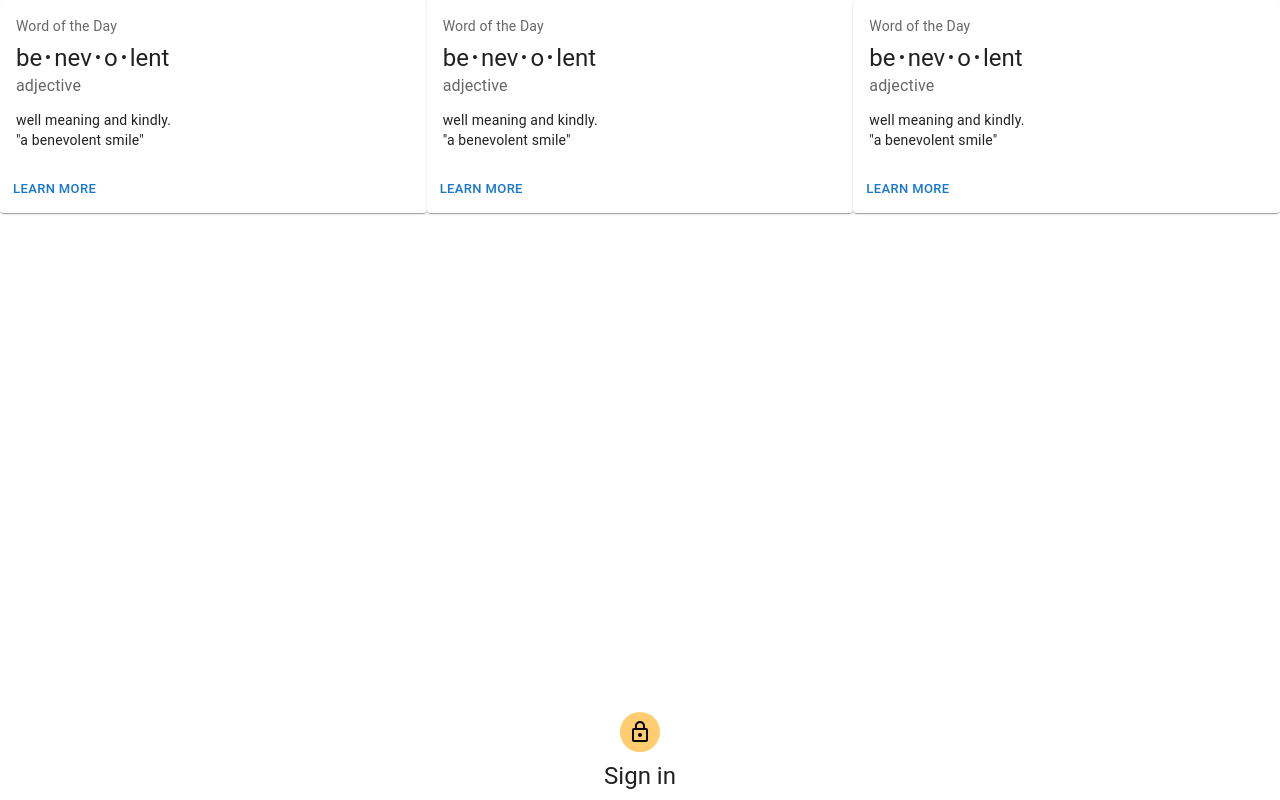
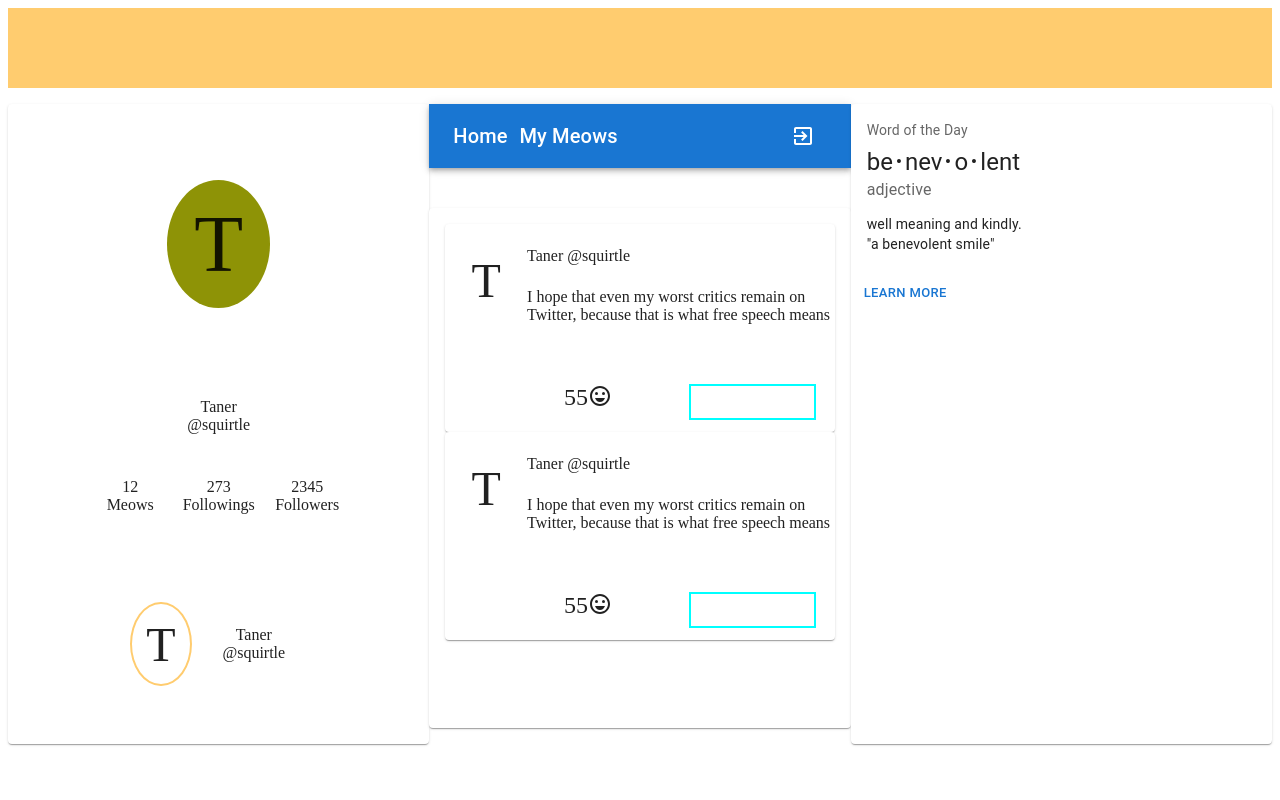
Before and after one commit to tanerdundar/SharE-6.FE, a React (Vite) app in the folder SharE-6/: page / in a window 1280 px wide. Shown: the top 800 px of the page. Built offline with nearby package versions, Linux system fonts and the light colour scheme.

Commit message:
add new components

```diff
--- a/SharE-6/src/App.css
+++ b/SharE-6/src/App.css
@@ -1,4 +1,4 @@
-.home {
+.cards {
   display: flex;
   height: 80vh;
 }
@@ -6,3 +6,122 @@
   width: 100%;
   height: 80vh;
 }
+.profile,
+.number,
+.mini-profile-inside,
+.description,
+.mp-photo,
+.mp-name {
+  display: flex;
+  flex-direction: column;
+  align-items: center;
+}
+.photo,
+.name,
+.numbers,
+.mini-profile {
+  width: 70%;
+  display: flex;
+  justify-content: center;
+  align-items: center;
+}
+.photo {
+  height: 35vh;
+}
+.photo-inside {
+  height: 16vh;
+  width: 35%;
+  border-radius: 50%;
+  font-size: 10vh;
+  display: flex;
+  justify-content: center;
+  align-items: center;
+}
+.name {
+  height: 8vh;
+  flex-direction: column;
+}
+.numbers {
+  height: 12vh;
+}
+.number-inside {
+  width: 30%;
+}
+.mini-profile {
+  height: 25vh;
+}
+.mini-profile-inside {
+  flex-direction: row;
+  height: 15vh;
+  width: 60%;
+}
+.mp-photo {
+  height: 10vh;
+  width: 35%;
+  border: 2px solid rgba(255, 170, 12, 0.594);
+  border-radius: 50%;
+  justify-content: center;
+  font-size: 6vh;
+}
+.mp-name {
+  height: 10vh;
+  width: 65%;
+  justify-content: center;
+  margin-left: 5%;
+}
+.space {
+  height: 10vh;
+  width: 100%;
+  background-color: rgba(255, 170, 12, 0.594);
+  margin-bottom: 2vh;
+}
+
+.meow-user,
+.meow-content,
+.meow-others {
+  height: 4vh;
+  margin: 2vh 0;
+  width: 100%;
+}
+.meow-user {
+  display: flex;
+  flex-direction: row;
+  align-items: center;
+}
+.meow-content {
+  height: 10vh;
+  margin: 0;
+}
+.meow-others {
+  display: flex;
+  padding-left: 12%;
+  justify-content: space-between;
+}
+.meow-user-photo {
+  width: 15%;
+  height: 10vh;
+  margin: 0 3%;
+  margin-top: 2vh;
+  border-radius: 50%;
+  display: flex;
+  justify-content: center;
+  align-items: center;
+  font-size: 6vh;
+}
+.meow-right {
+  width: 79%;
+}
+.date {
+  height: 4vh;
+  width: 40%;
+  border: 2px solid aqua;
+  margin-right: 18%;
+}
+.like {
+  display: flex;
+  width: 15%;
+  justify-content: space-between;
+}
+.like-number {
+  font-size: 3vh;
+}
--- a/SharE-6/src/App.jsx
+++ b/SharE-6/src/App.jsx
@@ -6,19 +6,33 @@ import SignUp from "./components/SignUp";
 import Home from "./components/Home";
 
 function App() {
+  const temporaryUser = {
+    username: "squirtle",
+    firstName: "Taner",
+    email: "asd@kmail.com",
+    password: "123456",
+    meows: "12",
+    followings: "273",
+    followers: "2345",
+  };
   const [count, setCount] = useState(0);
-  const [situation, setSituation] = useState(true);
-  const situChanger = () => {
-    setSituation(!situation);
+  const [isSigned, setIsSigned] = useState(true);
+  const [isLogged, setIsLogged] = useState(true);
+  const signChanger = () => {
+    setIsSigned(!isSigned);
+  };
+  const logChanger = () => {
+    setIsLogged(!isLogged);
   };
 
   return (
     <Router>
-      <Home />
-      {situation ? (
-        <SignIn changer={situChanger} situ={situation} />
+      {isLogged ? (
+        <Home user={temporaryUser} changer={logChanger} isLogged={isLogged} />
+      ) : isSigned ? (
+        <SignIn changer={signChanger} isSigned={isSigned} />
       ) : (
-        <SignUp changer={situChanger} situ={situation} />
+        <SignUp changer={signChanger} isSigned={isSigned} />
       )}
     </Router>
   );
--- a/SharE-6/src/components/FlowCard.jsx
+++ b/SharE-6/src/components/FlowCard.jsx
@@ -5,6 +5,8 @@ import CardActions from "@mui/material/CardActions";
 import CardContent from "@mui/material/CardContent";
 import Button from "@mui/material/Button";
 import Typography from "@mui/material/Typography";
+import NavBar from "./NavBar";
+import Meow from "./Meow";
 
 const bull = (
   <Box
@@ -15,28 +17,13 @@ const bull = (
   </Box>
 );
 
-export default function FlowCard() {
+export default function FlowCard(props) {
   return (
-    <Card sx={{ minWidth: 275 }}>
+    <Card sx={{ minWidth: 275 }} style={{ marginTop: "5vh", height: "65vh" }}>
       <CardContent>
-        <Typography sx={{ fontSize: 14 }} color="text.secondary" gutterBottom>
-          Word of the Day
-        </Typography>
-        <Typography variant="h5" component="div">
-          be{bull}nev{bull}o{bull}lent
-        </Typography>
-        <Typography sx={{ mb: 1.5 }} color="text.secondary">
-          adjective
-        </Typography>
-        <Typography variant="body2">
-          well meaning and kindly.
-          <br />
-          {'"a benevolent smile"'}
-        </Typography>
+        <Meow user={props.user} />
+        <Meow user={props.user} />
       </CardContent>
-      <CardActions>
-        <Button size="small">Learn More</Button>
-      </CardActions>
     </Card>
   );
 }
--- a/SharE-6/src/components/Home.jsx
+++ b/SharE-6/src/components/Home.jsx
@@ -1,18 +1,27 @@
 import FlowCard from "./FlowCard";
+import NavBar from "./NavBar";
 import ProfileCard from "./ProfileCard";
 import SearchCard from "./SearchCard";
 
-function Home() {
+function Home(props) {
   return (
     <div className="home">
+      <div className="space"></div>
+      <div className="cards">
         <div className="card">
-        <ProfileCard />
+          <ProfileCard user={props.user} />
         </div>
         <div className="card">
-        <FlowCard />
+          <NavBar
+            user={props.user}
+            changer={props.changer}
+            isLogged={props.isLogged}
+          />
+          <FlowCard user={props.user} />
         </div>
         <div className="card">
           <SearchCard />
+        </div>
       </div>
     </div>
   );
--- /dev/null
+++ b/SharE-6/src/components/Meow.jsx
@@ -0,0 +1,37 @@
+import React from "react";
+import Card from "@mui/material/Card";
+import CardActions from "@mui/material/CardActions";
+import CardContent from "@mui/material/CardContent";
+import Typography from "@mui/material/Typography";
+import Avatar from "@mui/material/Avatar";
+import SentimentVerySatisfiedIcon from "@mui/icons-material/SentimentVerySatisfied";
+import SentimentVerySatisfiedTwoToneIcon from "@mui/icons-material/SentimentVerySatisfiedTwoTone";
+
+const Meow = (props) => {
+  return (
+    <Card style={{ height: "26vh", display: "flex", flexDirection: "row" }}>
+      <div className="meow-user-photo">{props.user.firstName[0]}</div>
+      <div className="meow-right">
+        <div className="meow-user">
+          {props.user.firstName}
+          {" " + "@" + props.user.username}
+        </div>
+        <div className="meow-content">
+          I hope that even my worst critics remain on Twitter, because that is
+          what free speech means
+        </div>
+        <div className="meow-others">
+          <div className="like">
+            <div className="like-number">55</div>
+            <div className="icon">
+              <SentimentVerySatisfiedIcon />
+            </div>
+          </div>
+          <div className="date"></div>
+        </div>
+      </div>
+    </Card>
+  );
+};
+
+export default Meow;
--- /dev/null
+++ b/SharE-6/src/components/NavBar.jsx
@@ -0,0 +1,70 @@
+import * as React from "react";
+import AppBar from "@mui/material/AppBar";
+import Box from "@mui/material/Box";
+import Toolbar from "@mui/material/Toolbar";
+import Typography from "@mui/material/Typography";
+import IconButton from "@mui/material/IconButton";
+import MenuIcon from "@mui/icons-material/Menu";
+import AccountCircle from "@mui/icons-material/AccountCircle";
+import Switch from "@mui/material/Switch";
+import FormControlLabel from "@mui/material/FormControlLabel";
+import FormGroup from "@mui/material/FormGroup";
+import MenuItem from "@mui/material/MenuItem";
+import Menu from "@mui/material/Menu";
+import ExitToAppIcon from "@mui/icons-material/ExitToApp";
+import { useState } from "react";
+import { useNavigate } from "react-router-dom";
+
+export default function NavBar(props) {
+  const navigate = useNavigate();
+  const logChanger = () => {
+    navigate("login");
+    props.changer(props.isLogged);
+  };
+  const goHome = () => {
+    navigate("home");
+  };
+  const goProfile = () => {
+    navigate(props.user.name);
+  };
+
+  return (
+    <Box sx={{ flexGrow: 1 }}>
+      <AppBar position="static">
+        <Toolbar>
+          <Typography
+            onClick={goHome}
+            variant="h6"
+            component="div"
+            sx={{ flexGrow: 1 }}
+            style={{ cursor: "pointer", display: "flex" }}
+          >
+            Home
+          </Typography>
+          <Typography
+            onClick={goProfile}
+            variant="h6"
+            component="div"
+            sx={{ flexGrow: 1 }}
+            style={{ cursor: "pointer", marginRight: "40%" }}
+          >
+            My Meows
+          </Typography>
+
+          <div>
+            <IconButton
+              size="large"
+              aria-label="account of current user"
+              aria-controls="menu-appbar"
+              aria-haspopup="true"
+              onClick={logChanger}
+              color="inherit"
+            >
+              <ExitToAppIcon />
+            </IconButton>
+          </div>
+        </Toolbar>
+      </AppBar>
+    </Box>
+  );
+}
--- /dev/null
+++ b/SharE-6/src/components/Numbers.jsx
@@ -0,0 +1,10 @@
+function Numbers(props) {
+  return (
+    <div className="number-inside">
+      <div className="number">{props.number}</div>
+      <div className="description">{props.text}</div>
+    </div>
+  );
+}
+
+export default Numbers;
--- /dev/null
+++ b/SharE-6/src/components/Profile.jsx
@@ -0,0 +1,50 @@
+import * as React from "react";
+import Avatar from "@mui/material/Avatar";
+import Stack from "@mui/material/Stack";
+import { deepOrange, deepPurple } from "@mui/material/colors";
+import { useState } from "react";
+
+export default function Profile(props) {
+  const colorPicker = () => {
+    let color = "#";
+    for (let i = 0; i < 6; i++) {
+      let p = Math.floor(Math.random() * 16);
+      if (p < 10) {
+        color += p;
+      } else {
+        switch (p) {
+          case 10:
+            color += "a";
+            break;
+          case 11:
+            color += "b";
+            break;
+          case 12:
+            color += "c";
+            break;
+          case 13:
+            color += "d";
+            break;
+          case 14:
+            color += "e";
+            break;
+          case 15:
+            color += "f";
+            break;
+        }
+      }
+    }
+    return color;
+  };
+  const bgcolor = colorPicker();
+  const bgcolor2 = colorPicker();
+  return (
+    <Stack direction="row" spacing={2}>
+      <Avatar>H</Avatar>
+      <Avatar sx={{ bgcolor: `${bgcolor}` }}>
+        {props.user.firstName[0] + props.user.lastName[0]}
+      </Avatar>
+      <Avatar sx={{ bgcolor: `${bgcolor2}` }}>OP</Avatar>
+    </Stack>
+  );
+}
--- a/SharE-6/src/components/ProfileCard.jsx
+++ b/SharE-6/src/components/ProfileCard.jsx
@@ -5,6 +5,8 @@ import CardActions from "@mui/material/CardActions";
 import CardContent from "@mui/material/CardContent";
 import Button from "@mui/material/Button";
 import Typography from "@mui/material/Typography";
+import Profile from "./Profile";
+import Numbers from "./Numbers";
 
 const bull = (
   <Box
@@ -15,28 +17,69 @@ const bull = (
   </Box>
 );
 
-export default function ProfileCard() {
+export default function ProfileCard(props) {
+  const colorPicker = () => {
+    let color = "#";
+    for (let i = 0; i < 6; i++) {
+      let p = Math.floor(Math.random() * 16);
+      if (p < 10) {
+        color += p;
+      } else {
+        switch (p) {
+          case 10:
+            color += "a";
+            break;
+          case 11:
+            color += "b";
+            break;
+          case 12:
+            color += "c";
+            break;
+          case 13:
+            color += "d";
+            break;
+          case 14:
+            color += "e";
+            break;
+          case 15:
+            color += "f";
+            break;
+        }
+      }
+    }
+    return color;
+  };
+  const bgcolor = colorPicker();
   return (
-    <Card sx={{ minWidth: 275 }}>
-      <CardContent>
-        <Typography sx={{ fontSize: 14 }} color="text.secondary" gutterBottom>
-          Word of the Day
-        </Typography>
-        <Typography variant="h5" component="div">
-          be{bull}nev{bull}o{bull}lent
-        </Typography>
-        <Typography sx={{ mb: 1.5 }} color="text.secondary">
-          adjective
-        </Typography>
-        <Typography variant="body2">
-          well meaning and kindly.
-          <br />
-          {'"a benevolent smile"'}
-        </Typography>
-      </CardContent>
-      <CardActions>
-        <Button size="small">Learn More</Button>
-      </CardActions>
+    <Card sx={{ minWidth: 275 }} style={{ height: "80vh" }}>
+      <div className="profile">
+        <div className="photo">
+          <div
+            className="photo-inside"
+            style={{ backgroundColor: `${bgcolor}` }}
+          >
+            {props.user.firstName[0]}
+          </div>
+        </div>
+        <div className="name">
+          <div className="real-name">{props.user.firstName}</div>
+          <div className="nickname"> {"@" + `${props.user.username}`}</div>
+        </div>
+        <div className="numbers">
+          <Numbers number={props.user.meows} text={"Meows"} />
+          <Numbers number={props.user.followings} text={"Followings"} />
+          <Numbers number={props.user.followers} text={"Followers"} />
+        </div>
+        <div className="mini-profile">
+          <div className="mini-profile-inside">
+            <div className="mp-photo">{props.user.firstName[0]}</div>
+            <div className="mp-name">
+              <div className="real-name">{props.user.firstName}</div>
+              <div className="nickname"> {"@" + `${props.user.username}`}</div>
+            </div>
+          </div>
+        </div>
+      </div>
     </Card>
   );
 }
--- a/SharE-6/src/components/SearchCard.jsx
+++ b/SharE-6/src/components/SearchCard.jsx
@@ -17,7 +17,7 @@ const bull = (
 
 export default function SearchCard() {
   return (
-    <Card sx={{ minWidth: 275 }}>
+    <Card sx={{ minWidth: 275 }} style={{ height: "80vh" }}>
       <CardContent>
         <Typography sx={{ fontSize: 14 }} color="text.secondary" gutterBottom>
           Word of the Day
--- a/SharE-6/src/components/SignIn.jsx
+++ b/SharE-6/src/components/SignIn.jsx
@@ -11,6 +11,7 @@ import Typography from "@mui/material/Typography";
 import Container from "@mui/material/Container";
 import { createTheme, ThemeProvider } from "@mui/material/styles";
 import { useState } from "react";
+import { useNavigate } from "react-router-dom";
 
 function Copyright(props) {
   return (
@@ -23,7 +24,7 @@ function Copyright(props) {
       {"Copyright © "}
       <Link color="inherit" href="https://mui.com/">
         Your Website
-      </Link>{" "}
+      </Link>
       {new Date().getFullYear()}
     </Typography>
   );
@@ -34,6 +35,7 @@ function Copyright(props) {
 const defaultTheme = createTheme();
 
 export default function SignIn(props) {
+  const navigate = useNavigate();
   const handleSubmit = (event) => {
     event.preventDefault();
     const data = new FormData(event.currentTarget);
@@ -42,9 +44,9 @@ export default function SignIn(props) {
       password: data.get("password"),
     });
   };
-  const [situ, setSitu] = useState(false);
-  const situChanger = () => {
-    props.changer(props.situ);
+  const signChanger = () => {
+    navigate("signup");
+    props.changer(props.isSigned);
   };
 
   return (
@@ -117,7 +119,11 @@ export default function SignIn(props) {
                 ---FORGET PASSWORD------FORGET PASSWORD------FORGET PASSWORD------FORGET PASSWORD--- */}
               </Grid>
               <Grid item>
-                <Link href="#" onClick={situChanger} variant="body2">
+                <Link
+                  style={{ cursor: "pointer" }}
+                  onClick={signChanger}
+                  variant="body2"
+                >
                   {"Don't have an account? Sign Up"}
                 </Link>
               </Grid>
--- a/SharE-6/src/components/SignUp.jsx
+++ b/SharE-6/src/components/SignUp.jsx
@@ -10,6 +10,7 @@ import LockOutlinedIcon from "@mui/icons-material/LockOutlined";
 import Typography from "@mui/material/Typography";
 import Container from "@mui/material/Container";
 import { createTheme, ThemeProvider } from "@mui/material/styles";
+import { useNavigate } from "react-router-dom";
 
 function Copyright(props) {
   return (
@@ -22,9 +23,8 @@ function Copyright(props) {
       {"Copyright © "}
       <Link color="inherit" href="https://mui.com/">
         Your Website
-      </Link>{" "}
+      </Link>
       {new Date().getFullYear()}
-      {"."}
     </Typography>
   );
 }
@@ -34,6 +34,7 @@ function Copyright(props) {
 const defaultTheme = createTheme();
 
 export default function SignUp(props) {
+  const navigate = useNavigate();
   const handleSubmit = (event) => {
     event.preventDefault();
     const data = new FormData(event.currentTarget);
@@ -42,8 +43,9 @@ export default function SignUp(props) {
       password: data.get("password"),
     });
   };
-  const situChanger = () => {
-    props.changer(props.situ);
+  const signChanger = () => {
+    navigate("login");
+    props.changer(props.isSigned);
   };
   return (
     <ThemeProvider theme={defaultTheme}>
@@ -131,7 +133,11 @@ export default function SignUp(props) {
             </Button>
             <Grid container justifyContent="flex-end">
               <Grid item>
-                <Link href="login" variant="body2" onClick={situChanger}>
+                <Link
+                  style={{ cursor: "pointer" }}
+                  variant="body2"
+                  onClick={signChanger}
+                >
                   Already have an account? Sign in
                 </Link>
               </Grid>
```
Lines whose indentation alone changed are shown as unchanged.
